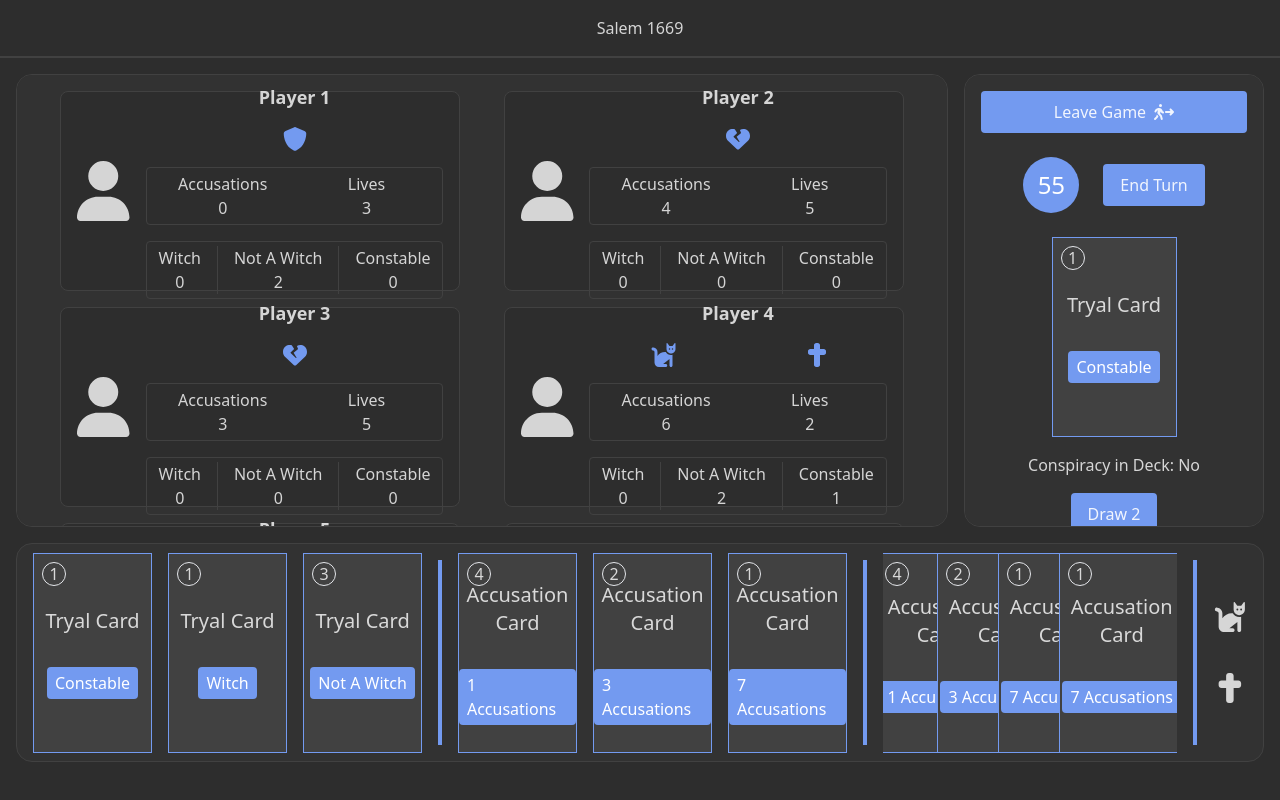
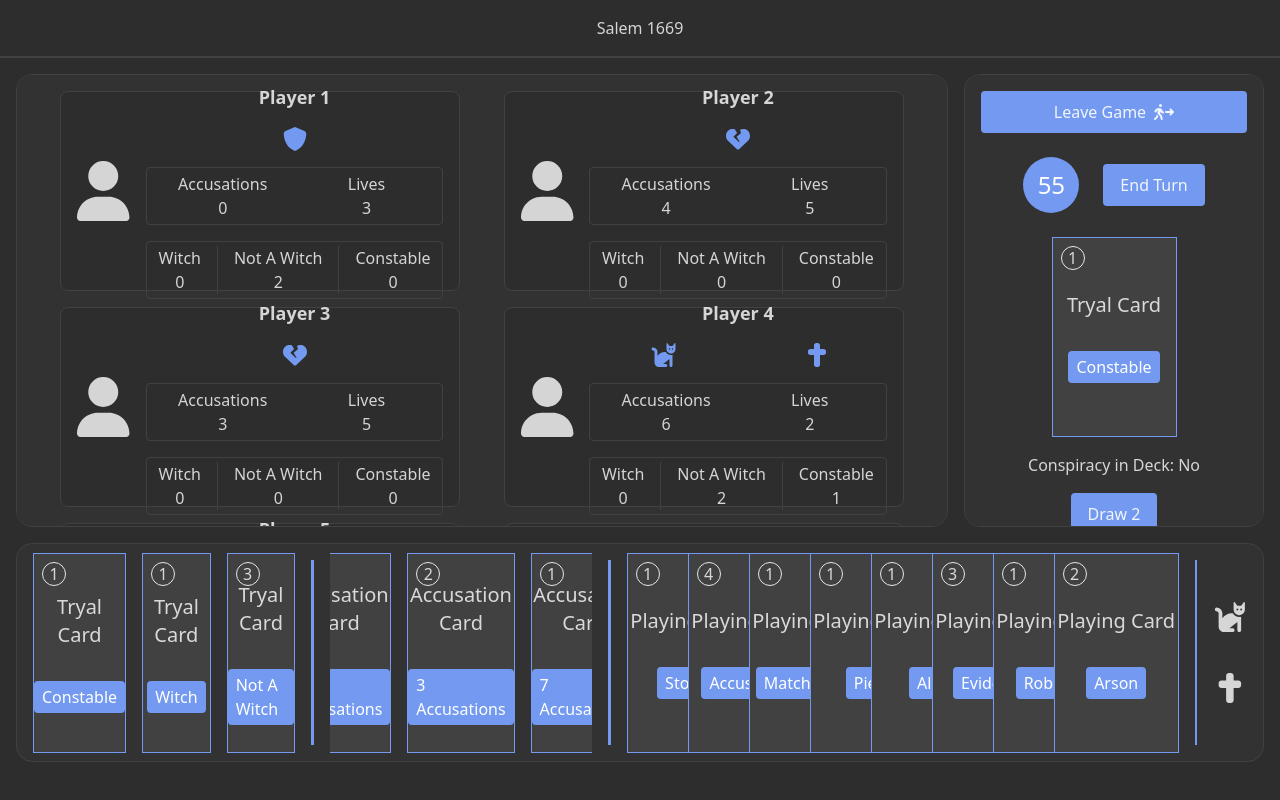
Before and after one commit to BrandonSamaroo/salem1669, a Next.js app: page /game/1 in a window 1280 px wide. Built offline with nearby package versions, Linux system fonts and the light colour scheme.

Commit message:
stacking Playing cards with animation on hover

```diff
--- a/src/pages/game/[game_id]/index.tsx
+++ b/src/pages/game/[game_id]/index.tsx
@@ -156,19 +156,17 @@ export default function HomePage() {
                     {/* // * Playing Cards */}
                     {/* // TODO make components for Playing Cards */}
                     {/* // TODO remove overflow-hidden and make responsive */}
-                    <div className='flex items-center justify-center overflow-hidden'>
-                        <figure className='peer relative left-0 flex transition-all hover:z-10 peer-hover:left-12'>
-                            <AccusationCard cardType={1} numberOfCards={4} />
-                        </figure>
-                        <figure className='peer relative left-0 -ml-16 flex transition-all hover:z-10 peer-hover:left-12'>
-                            <AccusationCard cardType={3} numberOfCards={2} />
-                        </figure>
-                        <figure className='peer relative left-0 -ml-16 flex transition-all hover:z-10 peer-hover:left-12'>
-                            <AccusationCard cardType={7} numberOfCards={1} />
-                        </figure>
-                        <figure className='peer relative left-0 -ml-16 flex transition-all hover:z-10 peer-hover:left-12'>
-                            <AccusationCard cardType={7} numberOfCards={1} />
-                        </figure>
+                    <div className='flex items-center justify-center'>
+                        {dummyData[3].playingCards.map((card) => (
+                            <figure
+                                key={card.cardType}
+                                className={`peer relative ${
+                                    dummyData[3].playingCards.indexOf(card) !== 0 && "-ml-16"
+                                } left-0 flex transition-all hover:z-10 hover:scale-105 peer-hover:left-12`}
+                            >
+                                <PlayingCard cardType={card.cardType} numberOfCards={card.numberOfCards} />
+                            </figure>
+                        ))}
                     </div>
 
                     {/* // * Effects on Current Player */}
```
